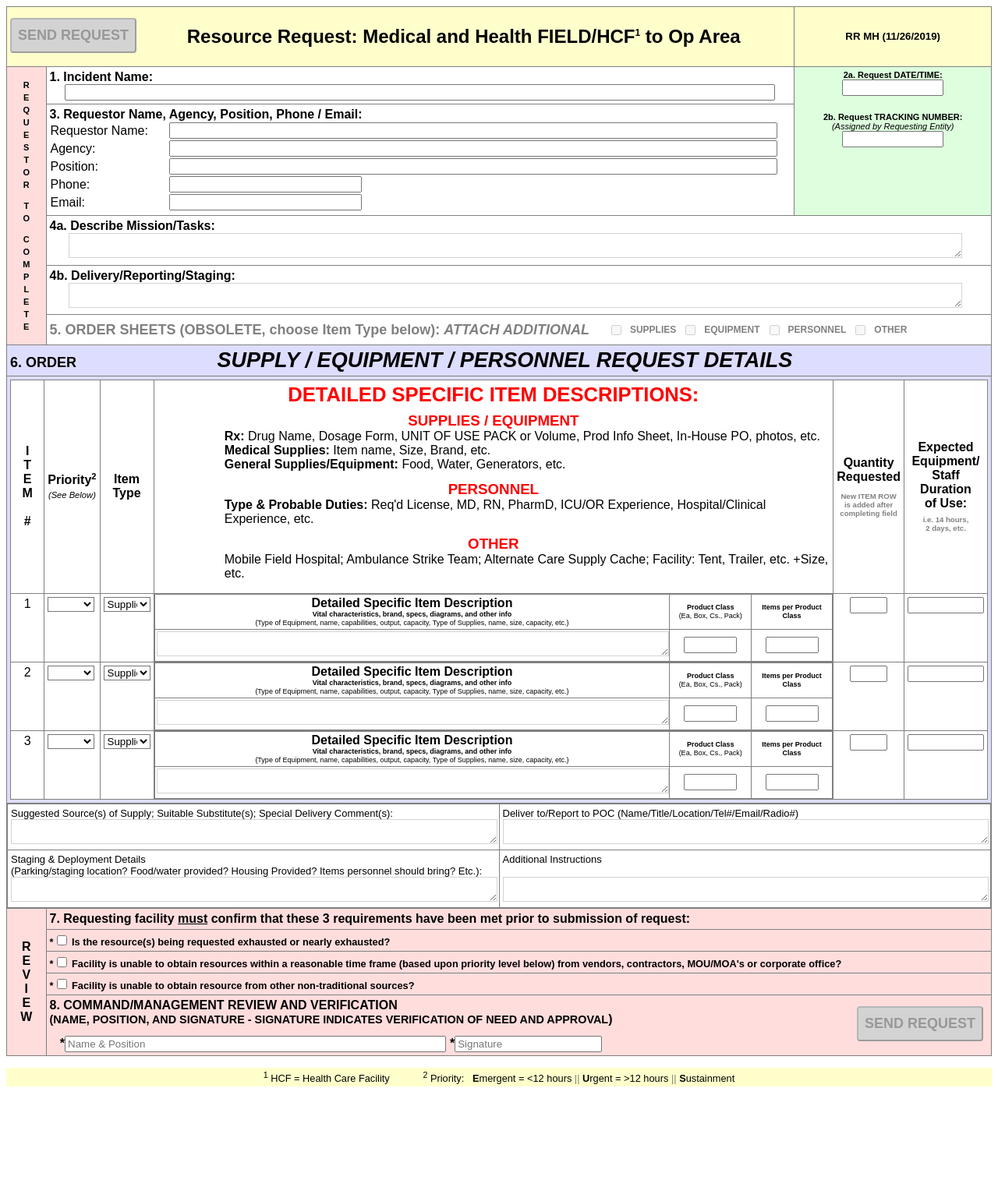
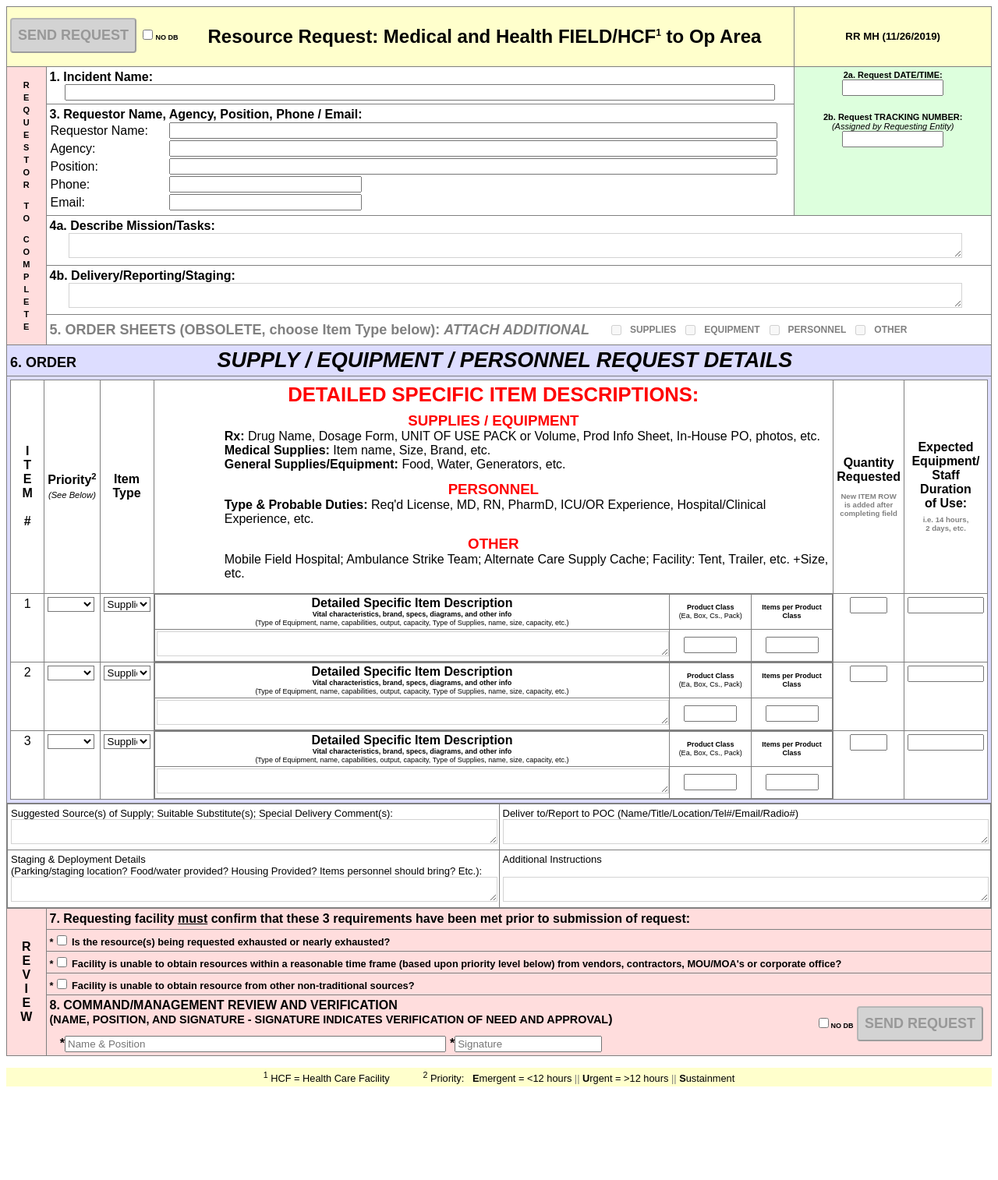
Before and after one commit to areslax/comms-log-toolkit, a PHP site: page /ARES_Resource_Request.php in a window 1280 px wide. Shown: the whole page at 78% size. Run offline with PHP 8.4, Linux system fonts and the light colour scheme; lists and menus that the app fills with data are empty; some libraries are stand-ins or nearby versions.

Commit message:
adding nodb option to resource request

```diff
--- a/ARES_Resource_Request.php
+++ b/ARES_Resource_Request.php
@@ -11,8 +11,11 @@ $rfld = (empty($_GET['rfld'])) ? "":$_GET['rfld'];
 
 //got form, so submit it
 if (!empty($_POST['sendme'])) {
+	$msgfld = (empty($_POST['rfld'])) ? "":"msg".substr($_POST['rfld'],3);
+	//check if nodb (already posted to db by op)
+	//only applies when coming from comms log
+	if (!empty($msgfld) && (!isset($_POST['nodb']) || empty($_POST['nodb']))) {
 	require "db_conn.php";
-	$msgfld = (empty($_POST['rfld'])) ? "":"msg".substr($_POST['rfld'],3);
 	//clean up missing elements
 	//create resource request
 	$q = $conn->prepare("insert into Resource_Requests (incident_name,req_date,req_name,req_agency,req_position,req_phone,req_email,req_tracking_num,req_mission_desc,req_staging_note,req_supply_notes,req_delivery_notes,req_staging_notes,req_additional_notes,req_confirm_1,req_confirm_2,req_confirm_3,req_auth,req_sig) values (:iname,:rdate,:rname,:ragency,:rpos,:rphone,:remail,:rtracking,:rmission,:rstaging,:rsupplyn,:rdeliveryn,:rstagingn,:raddtln,:rconf1,:rconf2,:rconf3,:rauth,:rsig)");
@@ -55,6 +58,7 @@ if (!empty($_POST['sendme'])) {
 		$fq = $conn->prepare("insert into Resource_Request_Fulfill (req_id,item_num) values (:rid,:iid)");
 		$fq->execute(array(":rid"=>$rid,":iid"=>$iid));
 	}
+	}//end nodb
 	if (!empty($msgfld)) {
 	//populate original comms log message field
 	$arr = "";
@@ -192,6 +196,9 @@ function customRow(rid,typ) {
 	}
 	init();
 }
+function checkNodb(chk) {
+	jQuery(".nodb").prop("checked",chk);
+}
 </script>
 <style type="text/css">
 * { font-family: Arial,Helvetica,sans-serif; }
@@ -240,7 +247,10 @@ TABLE.noborder TD { border: none; }
 
 </head>
 <body>
-
+<?php
+$nodb = (!empty($rfld)) ? "":" <span class='smb'><input type=checkbox name=nodb class='nodb' value=1 onclick='checkNodb(this.checked)'>NO DB</span> ";
+$nodb1 = (!empty($rfld)) ? "":" <span class='smb'><input type=checkbox name=nodb1 class='nodb' value=1 onclick='checkNodb(this.checked)'>NO DB</span> ";
+?>
 <form method=post onsubmit="print()">
 <input type=hidden name=sendme value=1>
 <input type=hidden name=rfld value="<?=$rfld?>">
@@ -250,7 +260,7 @@ TABLE.noborder TD { border: none; }
 
 <table cellpadding=4 cellspacing=0 style="width:100%;">
   <tr class="lightyelo">
-    <td colspan=2 style="position:relative;height:36px;text-align:center;"><div style="float:left;left:10px;padding-top:10px;"><button type=submit class="bigbut" disabled>SEND REQUEST</button></div><h2>Resource Request: Medical and Health FIELD/HCF<sup style="font-size:.5em">1</sup> to Op Area</h2></td>
+    <td colspan=2 style="position:relative;height:36px;text-align:center;"><div class="noprint" style="float:left;left:10px;padding-top:10px;"><button type=submit class="bigbut" disabled>SEND REQUEST</button><?=$nodb1?></div><h2>Resource Request: Medical and Health FIELD/HCF<sup style="font-size:.5em">1</sup> to Op Area</h2></td>
     <th style="width:126px;height:36px;"><h5>RR MH (11/26/2019)</h5></th>
   </tr>
 
@@ -274,14 +284,14 @@ TABLE.noborder TD { border: none; }
     <td style="width:76%;font-weight:bold;" valign=top>
     3. Requestor Name, Agency, Position, Phone / Email:<br>
     <table class="noborder" style="width:100%;font-weight:normal;">
-	<tr><td>Requestor Name:</td><td style="width:84%"><input tabindex=5 type=text name="req_name" style="width:97%"></td></tr>
+	<tr><td>Requestor&nbsp;Name:</td><td style="width:84%"><input tabindex=5 type=text name="req_name" style="width:97%"></td></tr>
 	<tr><td>Agency:</td><td><input tabindex=6 type=text name="req_agency" style="width:97%" maxlength=120></td></tr>
 	<tr><td>Position:</td><td><input tabindex=7 type=text name="req_position" style="width:97%" maxlength=120></td></tr>
 	<tr><td>Phone:</td><td><input tabindex=8 type=text name="req_phone" style="width:30%" maxlength=40></td></tr>
 	<tr><td>Email:</td><td><input tabindex=9 type=text name="req_email" style="width:30%" maxlength=40></td></tr>
     </table></td>
     <th style="font-size:11px;width:24%;padding-top:10px;border-top:none;" class="lightgreen" valign=top>
-    2b. Request TRACKING NUMBER:<br><span style="font-weight:normal;font-style:italic;">(Assigned by Requesting Entity)</span><br>
+    2b. Request TRACKING NUMBER:<br><span class="noprint" style="font-weight:normal;font-style:italic;">(Assigned by Requesting Entity)</span><br>
 	<input tabindex=4 type=text name="req_tracking_num" style="width:50%;text-align:center;"></b></font></td>
   </tr>
 
@@ -296,7 +306,7 @@ TABLE.noborder TD { border: none; }
   </tr>
 
   <tr>
-    <td style="font-weight:bold;padding-left:0px;;" colspan=3 class="noprint class="noprint"">
+    <td style="font-weight:bold;padding-left:0px;;" colspan=3 class="noprint">
 	<table class="noborder" cellpadding=4 style="font-size:12px;">
 	<tr>
 	<td style="font-size:1.5em;padding-right:20px;" class="grey">5. ORDER SHEETS (OBSOLETE, choose Item Type below): <i>ATTACH ADDITIONAL</i></td>
@@ -477,7 +487,7 @@ TABLE.noborder TD { border: none; }
   </tr>
   <tr class="lightred">
     <td colspan=2 style="position:relative;font-weight:bold">
-    <div style="position:absolute;right:10px;padding-top:10px;"><button type=submit class="bigbut" disabled>SEND REQUEST</button></div>
+    <div style="position:absolute;right:10px;padding-top:10px;" class="noprint"><?=$nodb?><button type=submit class="bigbut" disabled>SEND REQUEST</button></div>
     <p style="margin:0 0 12px 0">8. <span class="noprint">COMMAND/MANAGEMENT REVIEW AND </span>VERIFICATION<span class="noprint"><br>
     <span style="font-size:.9em">(NAME, POSITION, AND SIGNATURE - SIGNATURE INDICATES VERIFICATION OF NEED AND APPROVAL</span>)</span></p></span>
     &nbsp;&nbsp; *<input type=text id=req_auth name="req_auth" style="width:40%;" maxlength=110 placeholder="Name &amp; Position" onblur="checkAuth(this.form)"> *<input type=text id=req_sig name="req_sig" style="width:15%" placeholder="Signature" onblur="checkAuth(this.form)"></td>
```
